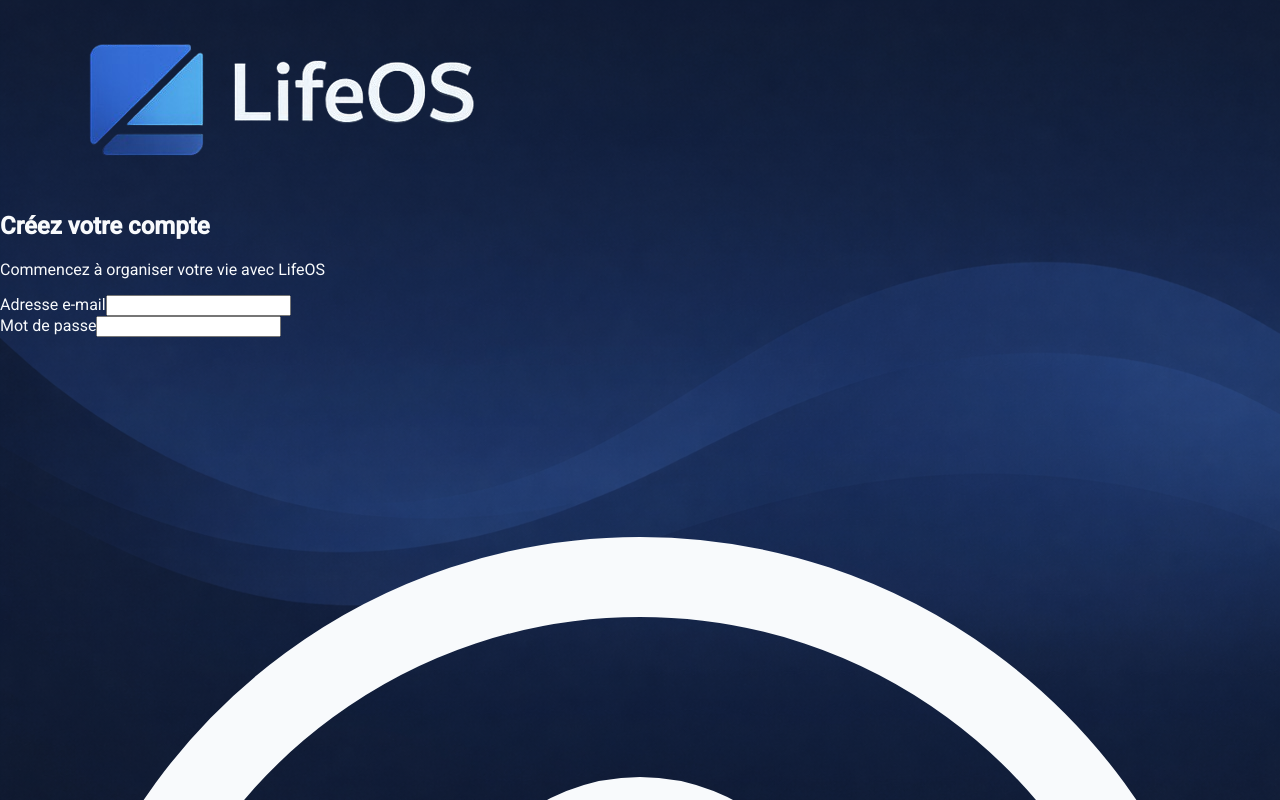
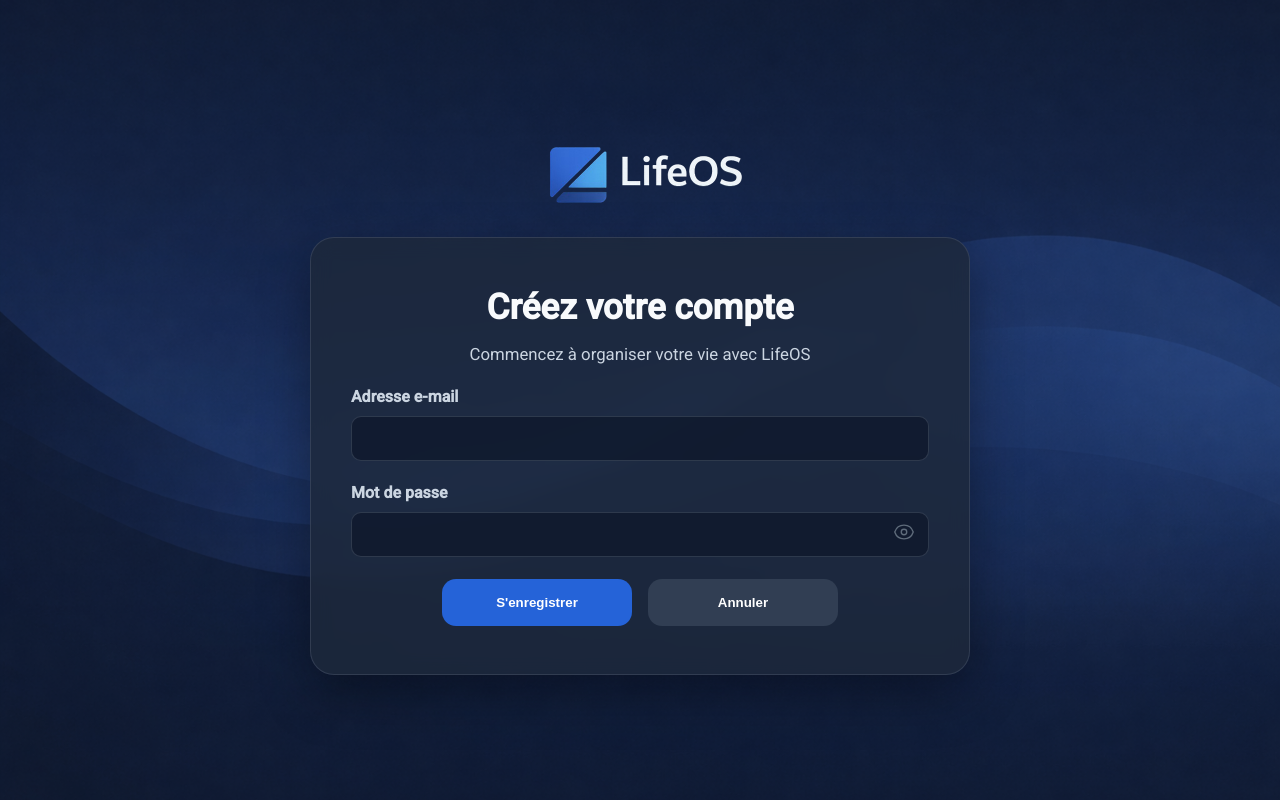
Before and after one commit to CY3400/LifeOS, an Angular app in the folder frontend/: page /s-enregistrer in a window 1280 px wide. Shown: the top 800 px of the page. Built offline with nearby package versions, Linux system fonts and the light colour scheme.

Commit message:
Ajout du scss de la page register

```diff
--- a/frontend/src/app/pages/register/register.scss
+++ b/frontend/src/app/pages/register/register.scss
@@ -0,0 +1,217 @@
+.register-page {
+  min-height: 100dvh;
+  display: flex;
+  flex-direction: column;
+  align-items: center;
+  justify-content: center;
+  gap: 18px;
+  padding: 24px;
+}
+
+.brand {
+  display: flex;
+  align-items: center;
+  justify-content: center;
+  gap: 16px;
+  margin-top: 0;
+}
+
+.brand-logo {
+  width: 270px;
+  height: auto;
+  object-fit: contain;
+}
+
+.error {
+  width: min(620px, 92%);
+  border-radius: 16px;
+  padding: 16px 20px;
+  text-align: center;
+  display: flex;
+  flex-direction: column;
+  gap: 8px;
+  justify-content: center;
+  background: rgba(127, 29, 29, 0.24);
+  border: 1px solid rgba(239, 68, 68, 0.32);
+  color: #FECACA;
+  font-weight: 700;
+  margin-bottom: 12px;
+}
+
+.error span {
+  line-height: 1.4;
+}
+
+.main {
+  background: rgba(30, 41, 59, 0.82);
+  border: 1px solid rgba(148, 163, 184, 0.18);
+  box-shadow: 0 20px 50px rgba(0, 0, 0, 0.35);
+  backdrop-filter: blur(10px);
+  -webkit-backdrop-filter: blur(10px);
+  border-radius: 24px;
+  padding: 48px 40px;
+  text-align: center;
+  width: min(660px, 92%);
+  display: flex;
+  flex-direction: column;
+  justify-content: center;
+  gap: 20px;
+}
+
+.principal_txt {
+  color: var(--text-main);
+  font-size: clamp(1.8rem, 4vw, 2.2rem);
+  font-weight: 700;
+  margin: 0;
+}
+
+.secondary_txt {
+  color: var(--text-secondary);
+  font-size: 1.05rem;
+  line-height: 1.5;
+  margin: 0;
+  margin-top: -6px;
+}
+
+form {
+  display: flex;
+  flex-direction: column;
+  gap: 22px;
+}
+
+form > div {
+  text-align: left;
+}
+
+label {
+  color: var(--text-secondary);
+  font-weight: 700;
+  font-size: 1rem;
+  margin-bottom: 10px;
+  display: block;
+  text-align: left;
+}
+
+input {
+  width: 100%;
+  background: rgba(15, 23, 42, 0.72);
+  border: 1px solid rgba(148, 163, 184, 0.22);
+  border-radius: 10px;
+  padding: 13px 14px;
+  font-size: 0.95rem;
+  color: var(--text-main);
+  outline: none;
+  transition: border-color 0.2s ease, box-shadow 0.2s ease;
+}
+
+input:focus {
+  border-color: var(--primary);
+  box-shadow: 0 0 0 3px rgba(59, 130, 246, 0.16);
+}
+
+input:disabled,
+button:disabled {
+  opacity: 0.7;
+  cursor: not-allowed;
+}
+
+input::placeholder {
+  color: #94A3B8;
+}
+
+#rd4 {
+  position: relative;
+  text-align: left;
+}
+
+#rd4 svg {
+  width: 22px;
+  height: 22px;
+}
+
+.password-show,
+.password-hide {
+  position: absolute;
+  right: 14px;
+  bottom: 14px;
+  display: flex;
+  align-items: center;
+  justify-content: center;
+  cursor: pointer;
+  color: #5F6C7B;
+}
+
+.password-show:hover,
+.password-hide:hover {
+  color: var(--text-main);
+}
+
+.actions {
+  display: flex;
+  justify-content: center;
+  gap: 16px;
+  flex-wrap: wrap;
+}
+
+.main button {
+  padding: 16px 28px;
+  font-weight: 700;
+  color: #FFFFFF;
+  border: none;
+  border-radius: 14px;
+  cursor: pointer;
+  min-width: 190px;
+  transition: background-color 0.2s ease, transform 0.2s ease, box-shadow 0.2s ease;
+}
+
+.main button:hover {
+  transform: translateY(-1px);
+  box-shadow: 0 8px 18px rgba(0, 0, 0, 0.08);
+}
+
+.main button:focus-visible {
+  outline: none;
+  box-shadow: 0 0 0 3px rgba(59, 130, 246, 0.22);
+}
+
+.primary {
+  background-color: #2563D8;
+}
+
+.primary:hover {
+  background-color: #1E4FB0;
+}
+
+.secondary {
+  background: rgba(51, 65, 85, 0.92);
+  color: var(--text-main);
+  border: 1px solid rgba(148, 163, 184, 0.28);
+}
+
+.secondary:hover {
+  background: rgba(71, 85, 105, 0.95);
+}
+
+@media (max-width: 640px) {
+  .main {
+    padding: 32px 20px;
+  }
+
+  .actions {
+    flex-direction: column;
+  }
+
+  .main button {
+    width: 100%;
+    min-width: unset;
+  }
+
+  .brand {
+    margin-top: 0;
+    gap: 12px;
+  }
+
+  .brand-logo {
+    width: 180px;
+  }
+}
```
